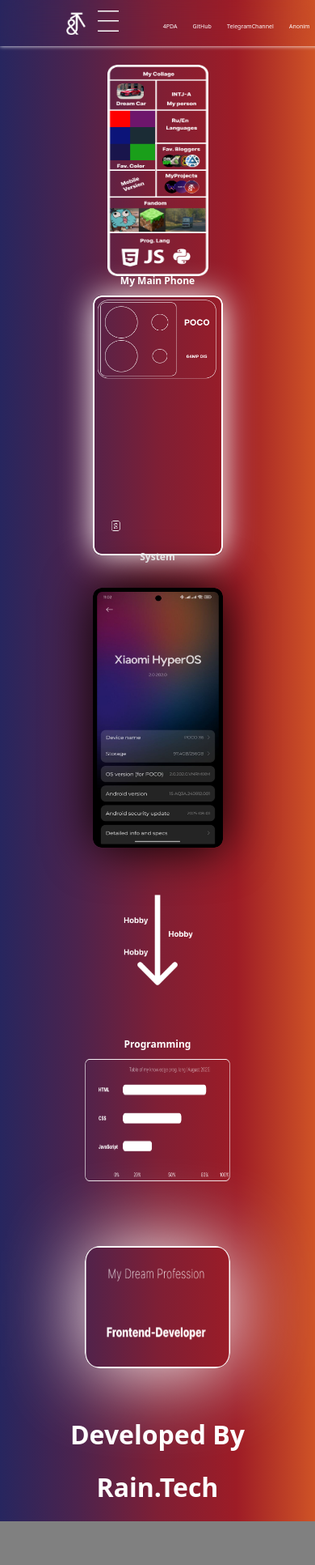
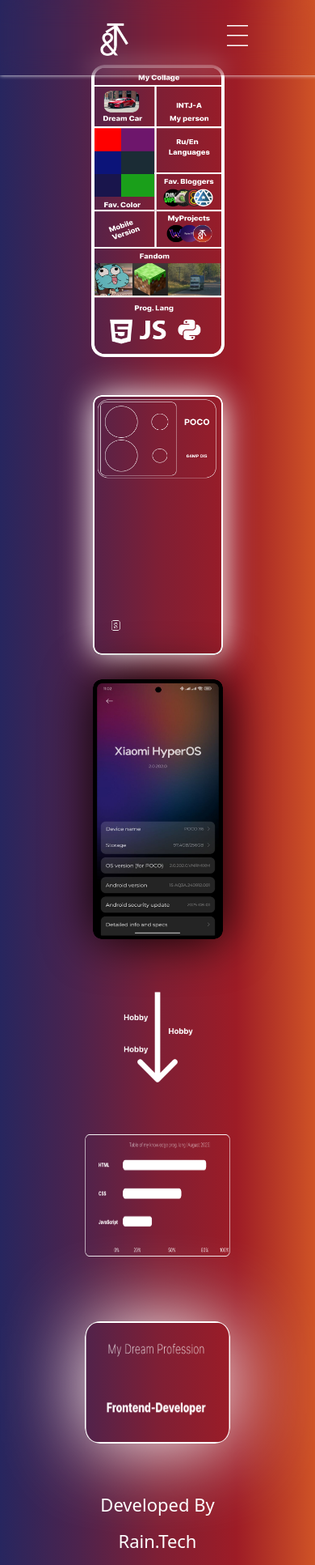
Before and after one commit to excoff1/techlifebio, a plain HTML site: page index.html in a window 390 px wide. Shown: the whole page at 81% size. Before the commit the page ends 1879 px from the top, so only its background shows below. Drawn offline with Linux system fonts and the light colour scheme.

Commit message:
Update index.css

```diff
--- a/index.css
+++ b/index.css
@@ -116,10 +116,13 @@ header hr {
     color: transparent;
 
 }
-.dev h2 {
+.dev h1 {
     font-weight: 10;
 }
 .mobcollage {
+    display: none;
+}
+.menu {
     display: none;
 }
 @media  screen and (max-width: 500px) {
@@ -127,25 +130,24 @@ header hr {
         background-color: gray;
         flex-direction: wrap;
     }
-    nav ul li {
-        font-size: 7px;
-        margin-left: -5px;
-
+   header nav ul li {
+        display: none;
     }
     .logo, .logo img {
-        width: 52px;
+        width: 76px;
     }
     header {
         margin-top: 0px;
         width: 100%;
+        height: 11%;
         display: flex;
         justify-content: center;
     }
     .mobcollage, .mobcollage img {
         margin-top: 40px;
         display: flex;
-        width:125px ;
-        height:261px ;
+        width:165px ;
+        height:361px ;
 
     }
     .stat img, .stat {
@@ -155,7 +157,8 @@ header hr {
     .collage {
         display:none;
     }
-     .phone img, .phone {
+     .phone img {
+        margin-top: 50px;
         width:55px ;
         height:170px ;
         border-radius:10px
@@ -171,12 +174,12 @@ header hr {
         height:321px ;
     }
     .os, .os img {
-        margin-top: 20px;
+        margin-top: 40px;
           width:161px ;
         height:321px ;
         border-radius:10px ;
     }
-    h3,h4 {
+    h2, h3,h4 {
         display: none;
     }
     h2 {
@@ -192,10 +195,27 @@ header hr {
      .dev {
         margin-top: 100px;
     }
+    .dev h1 {
+        font-size: 22px;
+    }
 
     .arrow, .arrow img {
         margin-top: 30px;
         width: 100px;
     }
-
+   .menu {
+    margin-left: 100px;
+    display: flex;
+   }
+   button {
+    background-color: transparent;
+    border: solid white;
+    width: 150px;
+    height: 50px;
+    margin-top: 30px;
+    color: white;
+   }
+   button:hover {
+    scale: 1.2;
+   }
 }
```
